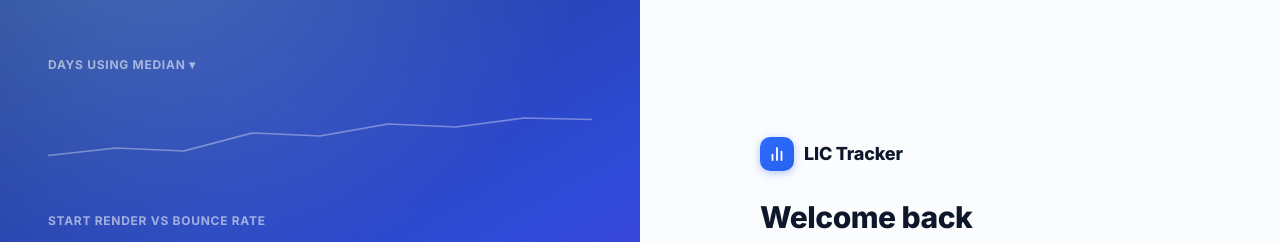
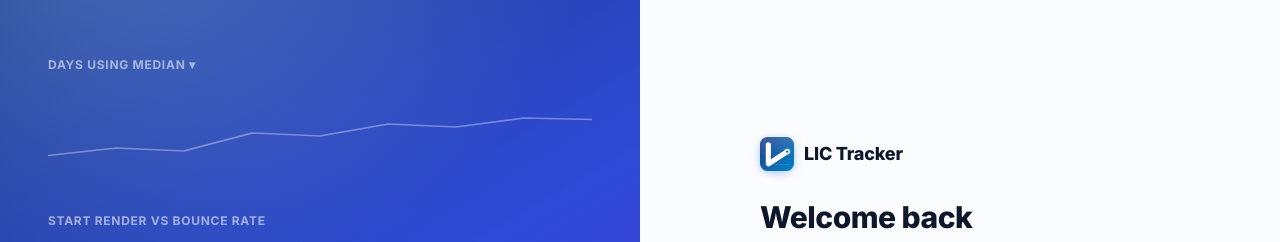
Before and after one commit to Rajatpathak4/Bliss, an Angular app in the folder frontend/: page /auth/login in a window 1280 px wide. Shown: the top 242 px of the page. Built offline with nearby package versions, Linux system fonts and the light colour scheme.

Commit message:
new commit2

```diff
--- a/frontend/src/app/features/auth/login/login.component.html
+++ b/frontend/src/app/features/auth/login/login.component.html
@@ -1,10 +1,116 @@
 <div class="auth-form">
   <div class="auth-brand">
     <span class="auth-brand__logo">
-      <svg width="18" height="18" viewBox="0 0 24 24" fill="none" stroke="#fff" stroke-width="2.4"
-           stroke-linecap="round" stroke-linejoin="round">
-        <line x1="6" y1="20" x2="6" y2="13"></line><line x1="12" y1="20" x2="12" y2="4"></line>
-        <line x1="18" y1="20" x2="18" y2="9"></line>
+       <svg
+        width="100"
+        height="100"
+        viewBox="0 0 100 100"
+        fill="none"
+        xmlns="http://www.w3.org/2000/svg"
+      >
+        <defs>
+          <linearGradient
+            id="bg"
+            x1="0"
+            y1="0"
+            x2="100"
+            y2="100"
+            gradientUnits="userSpaceOnUse"
+          >
+            <stop offset="0%" stop-color="#1E3A8A" />
+            <stop offset="100%" stop-color="#0284C7" />
+          </linearGradient>
+          <linearGradient
+            id="shine"
+            x1="50"
+            y1="0"
+            x2="50"
+            y2="100"
+            gradientUnits="userSpaceOnUse"
+          >
+            <stop offset="0%" stop-color="white" stop-opacity="0.16" />
+            <stop offset="60%" stop-color="white" stop-opacity="0" />
+          </linearGradient>
+          <radialGradient
+            id="glow"
+            cx="80"
+            cy="43"
+            r="14"
+            gradientUnits="userSpaceOnUse"
+          >
+            <stop offset="0%" stop-color="#7DD3FC" stop-opacity="0.55" />
+            <stop offset="100%" stop-color="#7DD3FC" stop-opacity="0" />
+          </radialGradient>
+        </defs>
+
+        <!-- Tile -->
+        <rect width="100" height="100" rx="22" fill="url(#bg)" />
+        <rect width="100" height="100" rx="22" fill="url(#shine)" />
+
+        <!-- Chart grid -->
+        <line
+          x1="12"
+          y1="32"
+          x2="88"
+          y2="32"
+          stroke="white"
+          stroke-width="0.7"
+          opacity="0.07"
+        />
+        <line
+          x1="12"
+          y1="52"
+          x2="88"
+          y2="52"
+          stroke="white"
+          stroke-width="0.7"
+          opacity="0.07"
+        />
+        <line
+          x1="12"
+          y1="72"
+          x2="88"
+          y2="72"
+          stroke="white"
+          stroke-width="0.7"
+          opacity="0.07"
+        />
+
+        <!-- Baseline axis -->
+        <line
+          x1="16"
+          y1="81"
+          x2="84"
+          y2="81"
+          stroke="white"
+          stroke-width="1.5"
+          stroke-linecap="round"
+          opacity="0.22"
+        />
+
+        <!-- L — vertical bar -->
+        <rect x="17" y="16" width="15" height="65" rx="4.5" fill="white" />
+
+        <!-- L — ascending arm (tracking line) -->
+        <line
+          x1="25"
+          y1="79"
+          x2="80"
+          y2="43"
+          stroke="white"
+          stroke-width="15"
+          stroke-linecap="round"
+        />
+
+        <!-- Trail data-points -->
+        <circle cx="39" cy="70" r="2.2" fill="white" opacity="0.45" />
+        <circle cx="52" cy="61" r="2.6" fill="white" opacity="0.62" />
+        <circle cx="66" cy="52" r="3" fill="white" opacity="0.80" />
+
+        <!-- Terminal node glow + pin -->
+        <circle cx="80" cy="43" r="14" fill="url(#glow)" />
+        <circle cx="80" cy="43" r="7.5" fill="white" />
+        <circle cx="80" cy="43" r="3.5" fill="url(#bg)" />
       </svg>
     </span>
     <span class="auth-brand__name">LIC Tracker</span>
--- a/frontend/src/app/features/auth/signup/signup.component.html
+++ b/frontend/src/app/features/auth/signup/signup.component.html
@@ -1,10 +1,116 @@
 <div class="auth-form">
   <div class="auth-brand">
     <span class="auth-brand__logo">
-      <svg width="18" height="18" viewBox="0 0 24 24" fill="none" stroke="#fff" stroke-width="2.4"
-           stroke-linecap="round" stroke-linejoin="round">
-        <line x1="6" y1="20" x2="6" y2="13"></line><line x1="12" y1="20" x2="12" y2="4"></line>
-        <line x1="18" y1="20" x2="18" y2="9"></line>
+        <svg
+        width="100"
+        height="100"
+        viewBox="0 0 100 100"
+        fill="none"
+        xmlns="http://www.w3.org/2000/svg"
+      >
+        <defs>
+          <linearGradient
+            id="bg"
+            x1="0"
+            y1="0"
+            x2="100"
+            y2="100"
+            gradientUnits="userSpaceOnUse"
+          >
+            <stop offset="0%" stop-color="#1E3A8A" />
+            <stop offset="100%" stop-color="#0284C7" />
+          </linearGradient>
+          <linearGradient
+            id="shine"
+            x1="50"
+            y1="0"
+            x2="50"
+            y2="100"
+            gradientUnits="userSpaceOnUse"
+          >
+            <stop offset="0%" stop-color="white" stop-opacity="0.16" />
+            <stop offset="60%" stop-color="white" stop-opacity="0" />
+          </linearGradient>
+          <radialGradient
+            id="glow"
+            cx="80"
+            cy="43"
+            r="14"
+            gradientUnits="userSpaceOnUse"
+          >
+            <stop offset="0%" stop-color="#7DD3FC" stop-opacity="0.55" />
+            <stop offset="100%" stop-color="#7DD3FC" stop-opacity="0" />
+          </radialGradient>
+        </defs>
+
+        <!-- Tile -->
+        <rect width="100" height="100" rx="22" fill="url(#bg)" />
+        <rect width="100" height="100" rx="22" fill="url(#shine)" />
+
+        <!-- Chart grid -->
+        <line
+          x1="12"
+          y1="32"
+          x2="88"
+          y2="32"
+          stroke="white"
+          stroke-width="0.7"
+          opacity="0.07"
+        />
+        <line
+          x1="12"
+          y1="52"
+          x2="88"
+          y2="52"
+          stroke="white"
+          stroke-width="0.7"
+          opacity="0.07"
+        />
+        <line
+          x1="12"
+          y1="72"
+          x2="88"
+          y2="72"
+          stroke="white"
+          stroke-width="0.7"
+          opacity="0.07"
+        />
+
+        <!-- Baseline axis -->
+        <line
+          x1="16"
+          y1="81"
+          x2="84"
+          y2="81"
+          stroke="white"
+          stroke-width="1.5"
+          stroke-linecap="round"
+          opacity="0.22"
+        />
+
+        <!-- L — vertical bar -->
+        <rect x="17" y="16" width="15" height="65" rx="4.5" fill="white" />
+
+        <!-- L — ascending arm (tracking line) -->
+        <line
+          x1="25"
+          y1="79"
+          x2="80"
+          y2="43"
+          stroke="white"
+          stroke-width="15"
+          stroke-linecap="round"
+        />
+
+        <!-- Trail data-points -->
+        <circle cx="39" cy="70" r="2.2" fill="white" opacity="0.45" />
+        <circle cx="52" cy="61" r="2.6" fill="white" opacity="0.62" />
+        <circle cx="66" cy="52" r="3" fill="white" opacity="0.80" />
+
+        <!-- Terminal node glow + pin -->
+        <circle cx="80" cy="43" r="14" fill="url(#glow)" />
+        <circle cx="80" cy="43" r="7.5" fill="white" />
+        <circle cx="80" cy="43" r="3.5" fill="url(#bg)" />
       </svg>
     </span>
     <span class="auth-brand__name">LIC Tracker</span>
```
